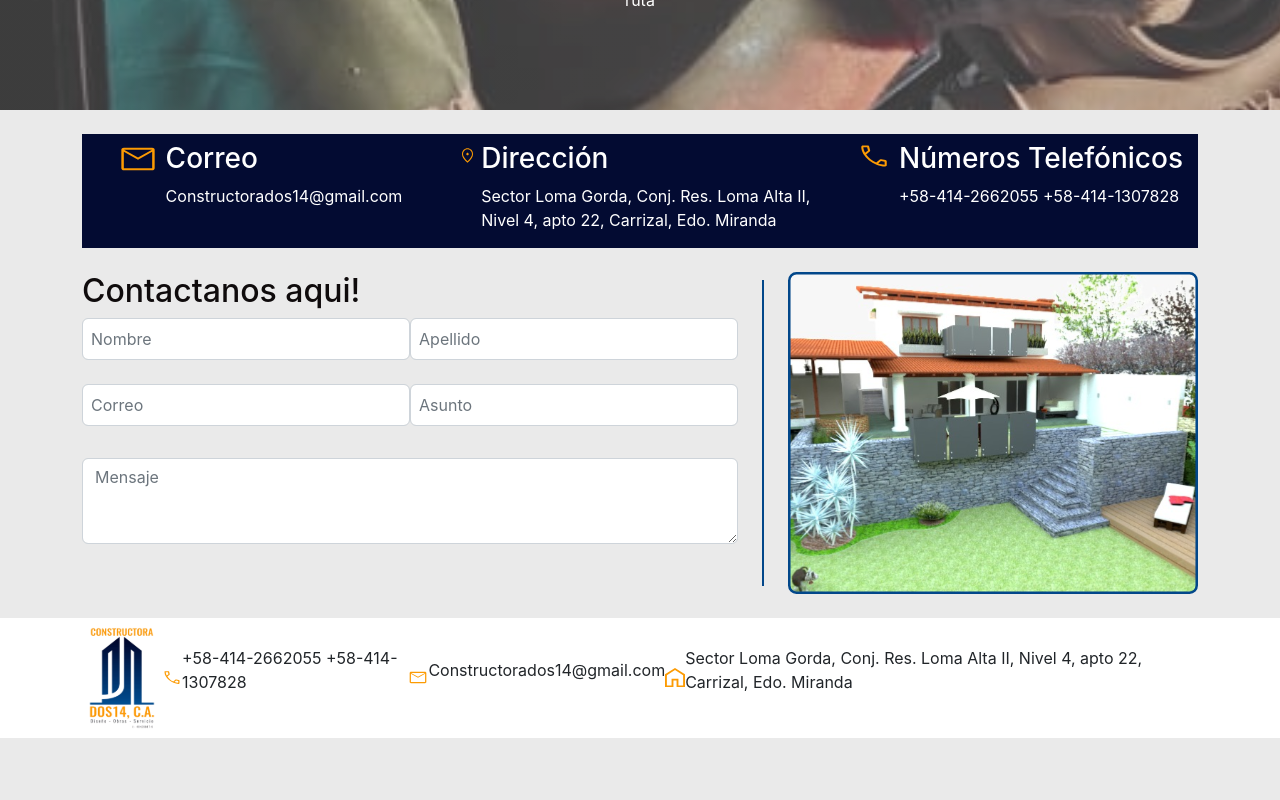
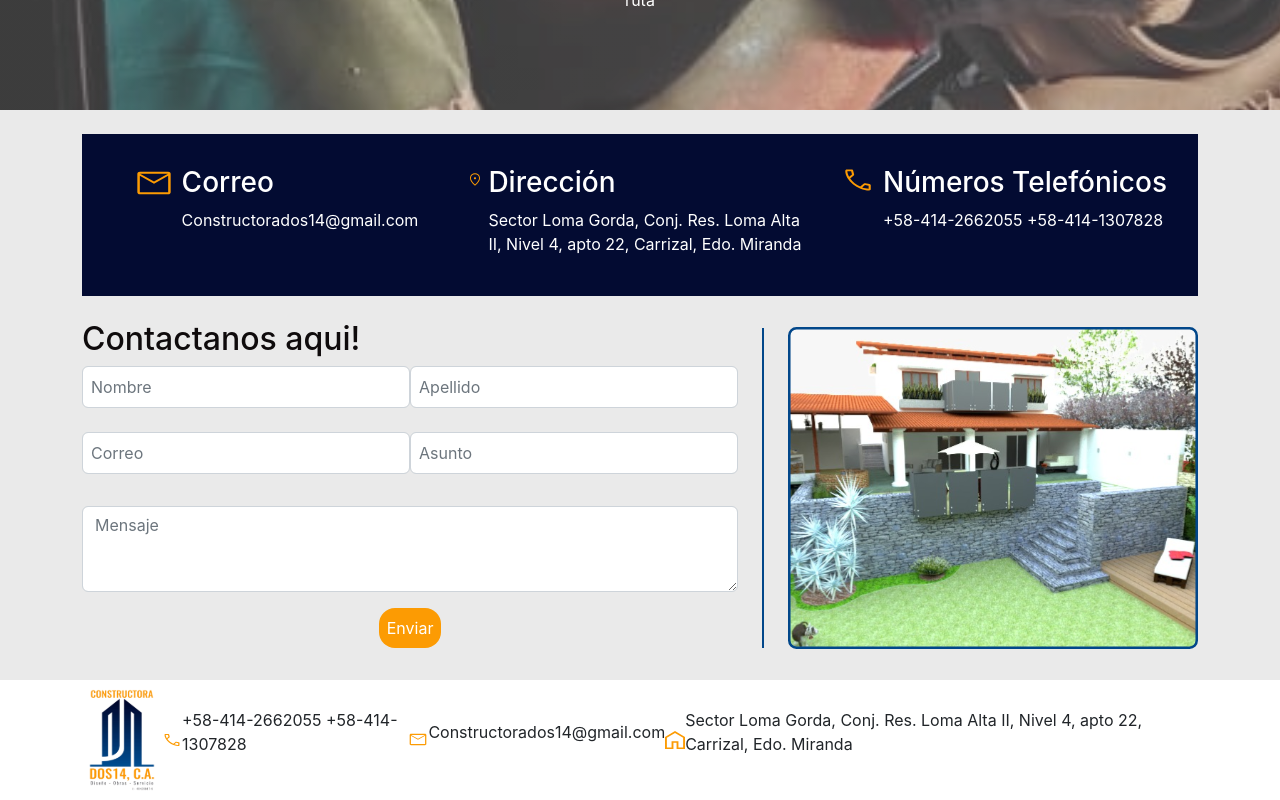
Before and after one commit to skol25/f-dos14, a React (Create React App) app: page /inicio/contactenos in a window 1280 px wide. Shown: the part 316-1116 px from the top of the page. Before the commit the page ends 1054 px from the top, so only its background shows below. Built offline with nearby package versions, Linux system fonts and the light colour scheme.

Commit message:
acomodando espacios

```diff
--- a/src/app/modules/contact/Contact.js
+++ b/src/app/modules/contact/Contact.js
@@ -44,7 +44,7 @@ export default function Contact() {
       {/*info de contacto  */}
       <div className='container mb-4'>
 
-      <div className='bg-blue color-white  mt-4 mb-4'>
+      <div className='bg-blue color-white p-4 mt-4 mb-4'>
           <div className='row pt-2'>
           {contactInfo && contactInfo?.map(e=>{
 
--- a/src/app/modules/ourServices/OurServices.js
+++ b/src/app/modules/ourServices/OurServices.js
@@ -104,8 +104,8 @@ export default function OurServices() {
             <div className='container pt-4'>
             <div className=''>
 
-            <h3>{e.tittle}</h3>
-            <div className='row'>
+            <h3 className='mt-4 mb-4'>{e.tittle}</h3>
+            <div className='row mt-4 mb-4'>
               {e.categories && e.categories?.map(e=>{
                 return(
                   <div className='col-4'>
@@ -120,7 +120,7 @@ export default function OurServices() {
 
 
             <div className='bg-blue color-white p-2 mt-2'>
-              <h4 className='text-center'>{e.subtittle}</h4>
+              <h4 className='text-center mt-2'>{e.subtittle}</h4>
               <p className='p-4 pb-0'>{e.description}</p>
               <div className='row p-4'>
                 {e.images && e.images?.map(e=>{
--- a/src/app/shared/formComponent/formComponent.js
+++ b/src/app/shared/formComponent/formComponent.js
@@ -1,4 +1,5 @@
 import React from 'react'
+import ButtonSubmit from '../butttonSubmit/buttonSubmit'
 import InputStandar from '../inputStandar/inputStandar'
 
 export default function FormComponent({isbgDark}) {
@@ -17,6 +18,11 @@ export default function FormComponent({isbgDark}) {
           </div>
           <textarea placeholder='Mensaje' class="form-control row-12 " id="exampleFormControlTextarea1" rows="3"></textarea>
         </div>
+        <div className='d-flex justify-content-center p-2'>
+
+          <ButtonSubmit textButton={'Enviar'} />
+
+        </div>
     </div>
   )
 }
```
